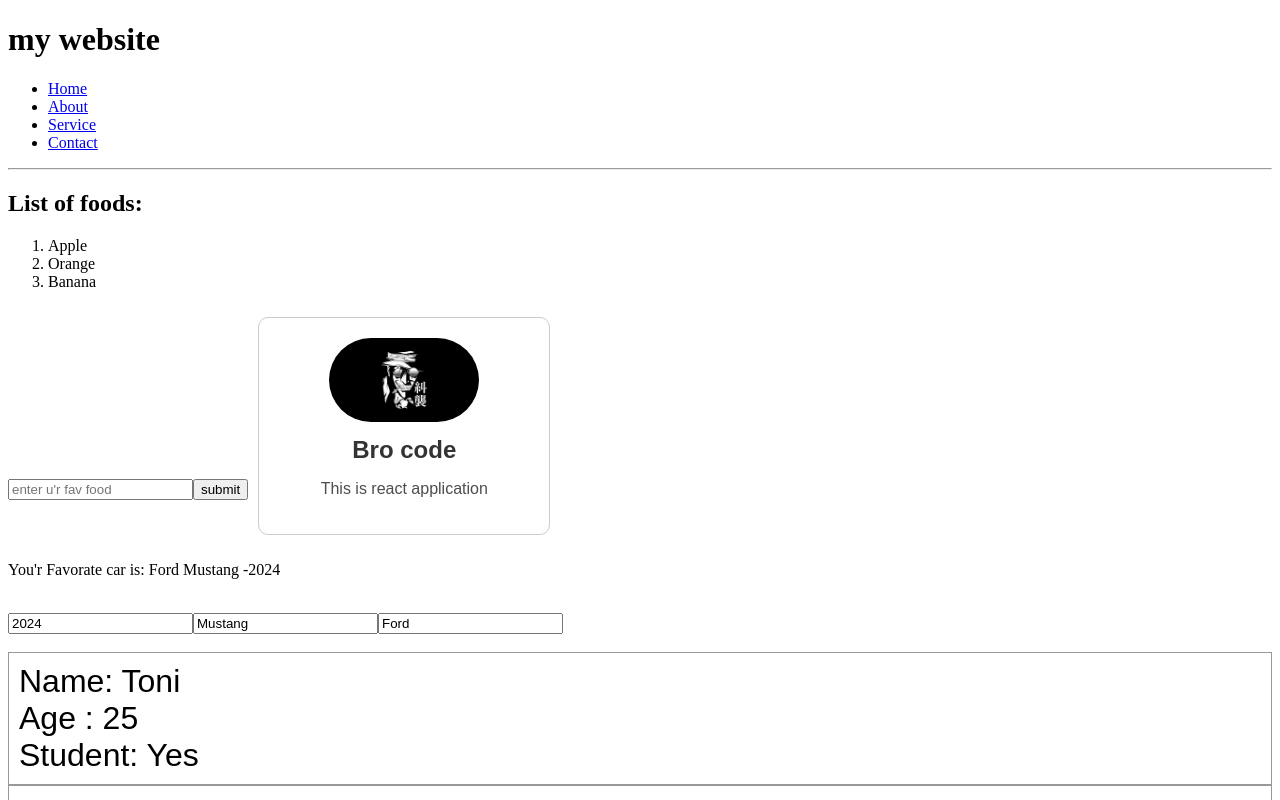
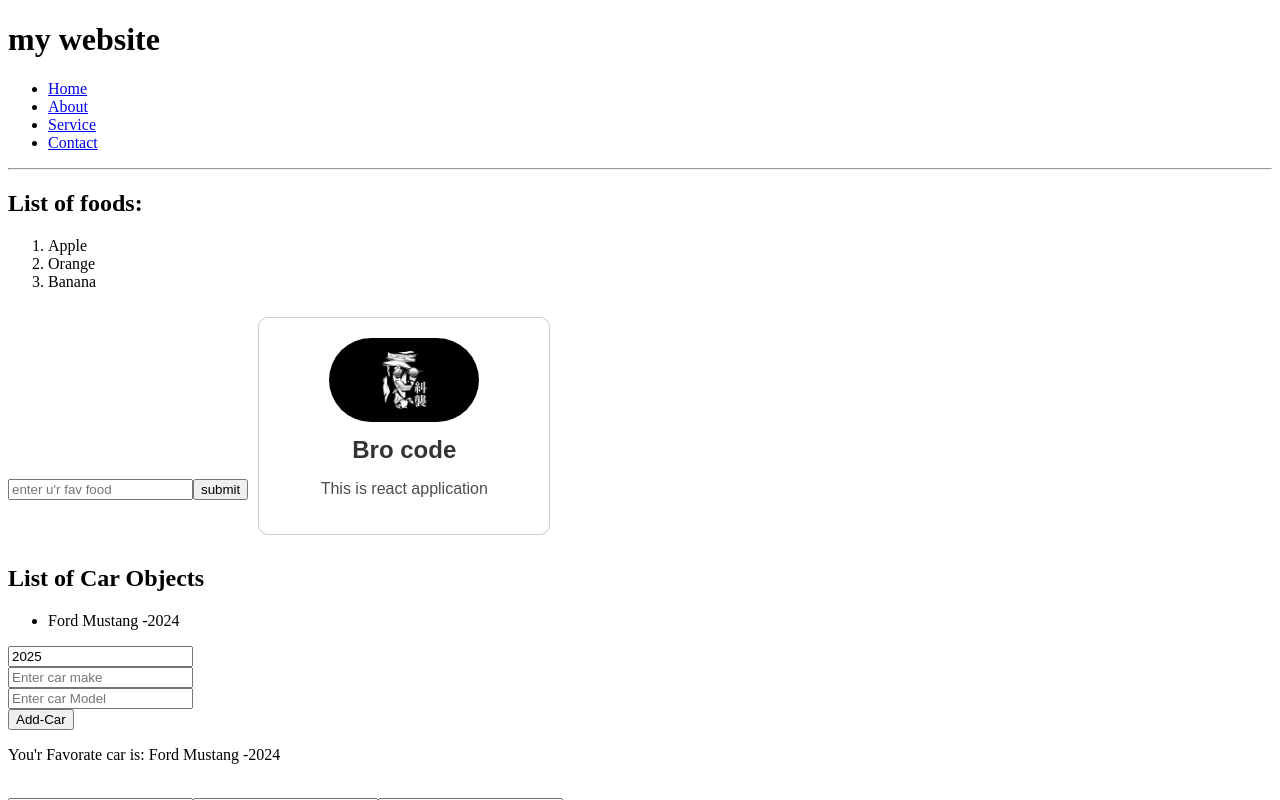
Before and after one commit to Vamsi-009/React-Application, a React (Vite) app: page / in a window 1280 px wide. Shown: the top 800 px of the page. Built offline with nearby package versions, Linux system fonts and the light colour scheme.

Commit message:
update array & objects for cars

```diff
--- a/src/App.jsx
+++ b/src/App.jsx
@@ -12,6 +12,7 @@ import Countere from "./Countere"
 import EventHandler from "./EventHandler"
 import ColorPicker from "./ColorPicker"
 import CarModel from "./CarModel"
+import Cars from "./Cars"
 
 
 function App() {
@@ -35,6 +36,7 @@ const fruits = [
     <Header />
     <Food />
     <Card />
+    <Cars />
     <CarModel />
     <Student name = "Toni" age ="25" isStudent = {true} />
     <Student name = "rupendra" age ="24" isStudent = {true} />
@@ -49,7 +51,7 @@ const fruits = [
      {fruits.length > 0 && <List items={fruits} category="Fruits" />}
     {vegetables.length > 0 && <List items={vegetables} category="Vegetables" />}
 
-    <UserGreeting isLoggedIn={true} username="Toni" />
+    <UserGreeting isLoggedIn={false} username="Toni" />
     <Footer />
 
 
--- /dev/null
+++ b/src/Cars.jsx
@@ -0,0 +1,54 @@
+import { useState } from "react";
+
+
+function Cars(){
+    const [car, setCar] = useState([{year: 2024,
+                                   make: "Ford",
+                                   model: "Mustang"}]);
+    const [carYear, setCarYear] = useState(new Date().getFullYear());
+    const [carModel, setCarModel] = useState("");
+    const [carMake, setCarMake] = useState("");
+
+    function handleAddCar(){
+        const newCar = {year: carYear,
+                        model: carModel,
+                        make: carMake};
+
+        setCar(c => [...c, newCar]);
+
+        setCarYear(new Date().getFullYear());
+        setCarModel("");
+        setCarMake("");
+    }
+
+    function handleRemoveCar(index){
+        setCar(c => c.filter((_,i) => i !== index));
+    }
+
+    function handleYearChange(event){
+        setCarYear(event.target.value);
+    }
+
+    function handleModelChange(event){
+        setCarModel(event.target.value);
+    }
+    function handleMakeChange(event){
+        setCarMake(event.target.value);
+    }
+
+    return(<>
+      <h2>List of Car Objects</h2>
+      <ul>
+        {car.map((car, index) => <li key={index} onClick={() =>handleRemoveCar(index)}>{car.make} {car.model} -{car.year}</li>)}
+      </ul>
+
+      <input type="number" value={carYear} onChange={handleYearChange} /> <br />
+      <input type="text" value={carMake} onChange={handleMakeChange} placeholder="Enter car make" /> <br />
+      <input type="text" value={carModel} onChange={handleModelChange} placeholder="Enter car Model" /> <br />
+      <button onClick={handleAddCar}>Add-Car</button>
+
+
+    </>)
+
+}
+export default Cars;
```
